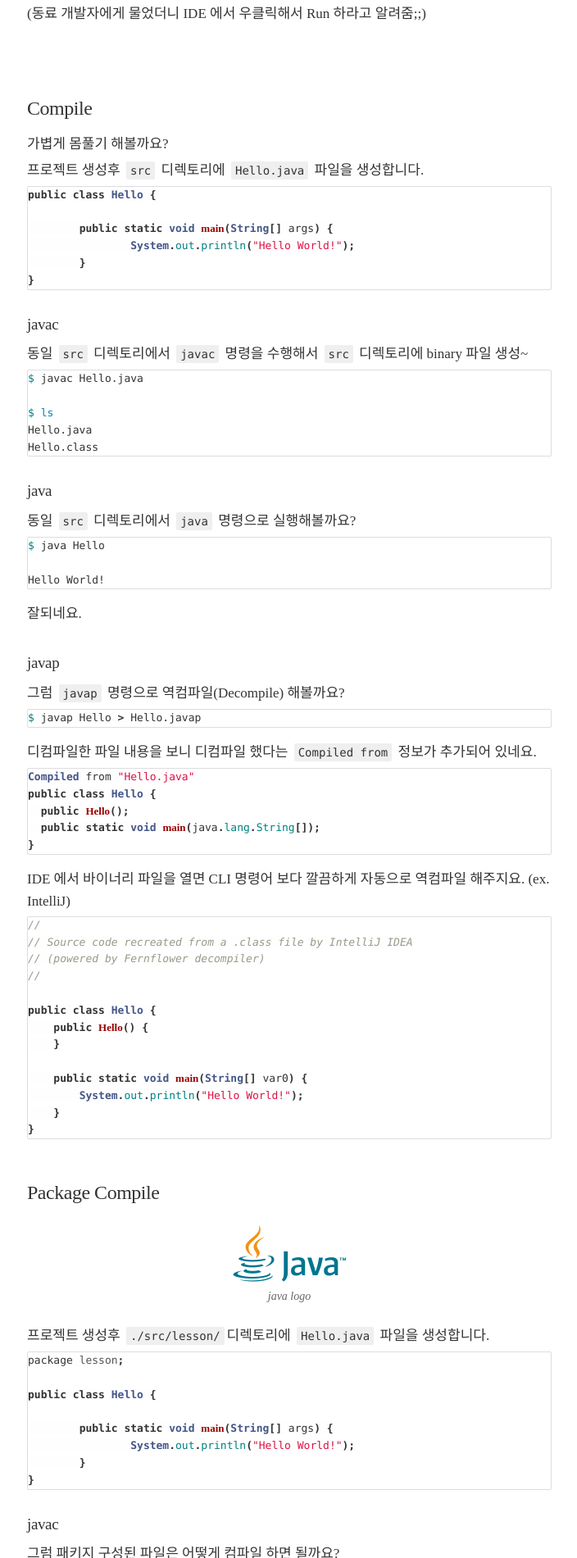
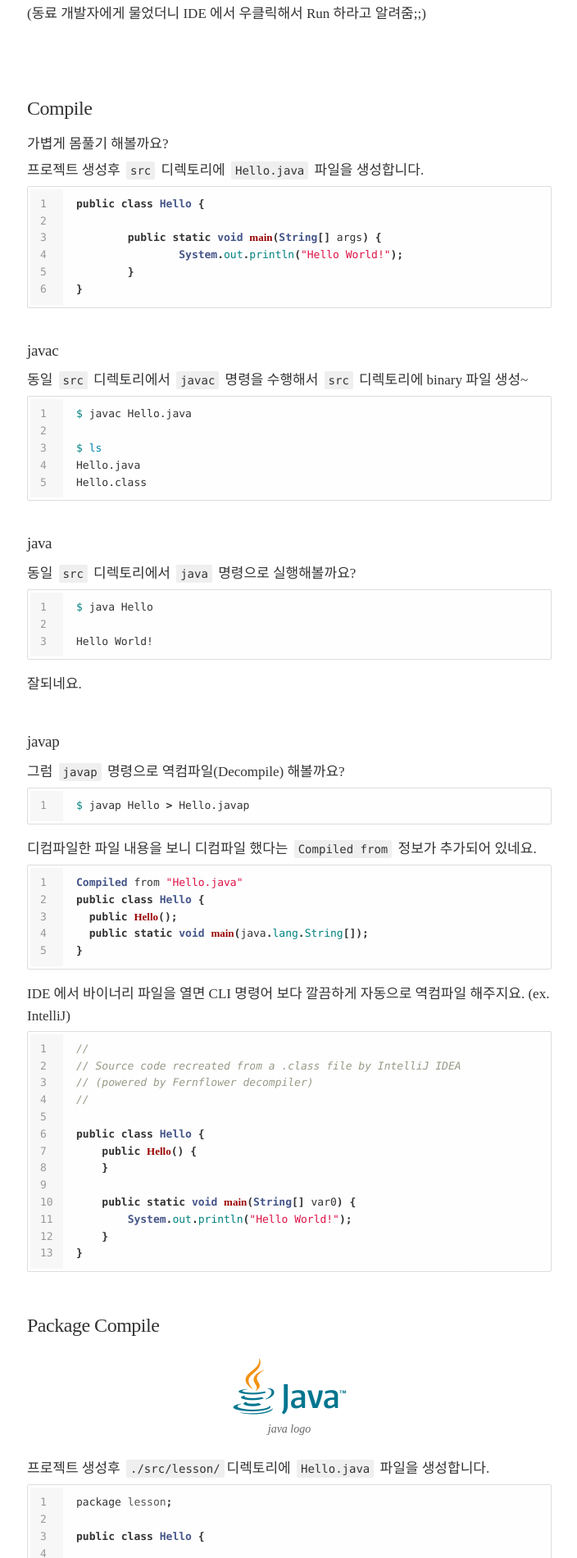
Before and after one commit to didalgus/didalgus.github.io, a Jekyll site: the page built from _posts/2019-07-22-How-to-compile-JAVA.markdown, in a window 1280 px wide. Shown: the part 658-2559 px from the top of the page at 82% size, without its empty margins (287-991 px from the left). Built offline with Jekyll 4.4.1, drawn with Linux system fonts in a browser that asks for light colours; nearby versions of some CDN libraries; some web fonts are replaced; the table of contents is made by our own code; some of the changed text lies outside the part shown.

Commit message:
How to compile java:modify

````diff
--- a/_posts/2019-07-22-How-to-compile-JAVA.markdown
+++ b/_posts/2019-07-22-How-to-compile-JAVA.markdown
@@ -30,36 +30,37 @@
 
 프로젝트 생성후 `src` 디렉토리에 `Hello.java` 파일을 생성합니다.
 
-```java
+{% highlight java linenos %}
 public class Hello {
 
 	public static void main(String[] args) {
 		System.out.println("Hello World!");
 	}
 }
-```
+{% endhighlight %}
 
 ### javac
 
 동일 `src` 디렉토리에서 `javac` 명령을 수행해서 `src` 디렉토리에 binary 파일 생성~
 
-```bash
+{% highlight bash linenos %}
 $ javac Hello.java
 
 $ ls
 Hello.java
 Hello.class
-```
+{% endhighlight %}
 
 ### java
 
 동일 `src` 디렉토리에서 `java` 명령으로 실행해볼까요?
 
-```bash
+{% highlight bash linenos %}
 $ java Hello
 
 Hello World!
-```
+{% endhighlight %}
+
 잘되네요.
 
 ### javap
@@ -67,22 +68,23 @@
 그럼 `javap` 명령으로 역컴파일(Decompile) 해볼까요?
 
 
-```bash
+{% highlight bash linenos %}
 $ javap Hello > Hello.javap
-```
+{% endhighlight %}
+
 디컴파일한 파일 내용을 보니 디컴파일 했다는 `Compiled from` 정보가 추가되어 있네요.
 
-```java
+{% highlight java linenos %}
 Compiled from "Hello.java"
 public class Hello {
   public Hello();
   public static void main(java.lang.String[]);
 }
-```
+{% endhighlight %}
 
 IDE 에서 바이너리 파일을 열면 CLI 명령어 보다 깔끔하게 자동으로 역컴파일 해주지요. (ex. IntelliJ)
 
-```java
+{% highlight java linenos %}
 //
 // Source code recreated from a .class file by IntelliJ IDEA
 // (powered by Fernflower decompiler)
@@ -96,7 +98,7 @@
         System.out.println("Hello World!");
     }
 }
-```
+{% endhighlight %}
 
 
 ## Package Compile
@@ -107,7 +109,7 @@
 
 프로젝트 생성후 `./src/lesson/`디렉토리에 `Hello.java` 파일을 생성합니다.
 
-```java
+{% highlight java linenos %}
 package lesson;
 
 public class Hello {
@@ -116,24 +118,23 @@
 		System.out.println("Hello World!");
 	}
 }
-```
+{% endhighlight %}
 
-### javac
+### Package javac
 
 그럼 패키지 구성된 파일은 어떻게 컴파일 하면 될까요?
 사실 위에 기본적인 명령과 동일합니다. 옵션은 취향껏(?) 넣으시면 되지요.
 
 <br>
 
-javac -d `클래스파일 빌드경로` `원본소스1 경로` `원본소스2 경로` ...
-javac -d `클래스파일 빌드경로` `소스경로/*.java`
+javac `-classpath` [라이브러리 경로] `-d` [클래스파일빌드] [원본소스1경로] [원본소스2 경로] ...
+javac `-classpath` [라이브러리 경로] `-d` [클래스파일빌드] [소스경로/*.java]
 
 <br>
 
-매뉴얼을 살펴보았습니다.
- -d 옵션없이 빌드 하는 경우 명령을 실행하는 위치에 바이너리 파일이 생성됩니다.
+매뉴얼을 볼까요?
 
-```bash
+{% highlight bash linenos %}
 $ man javac
 
 Standard Options
@@ -153,38 +154,69 @@
           If -d is not specified, javac puts the class file in the same directory as the source file.
 
           Note: The directory specified by -d is not automatically added to your user class path.
-```
+{% endhighlight %}
+
+- 노옵션 컴파일
+
+ -d 옵션없이 빌드 하는 경우 명령을 실행하는 위치에 바이너리 파일이 생성됩니다.
+위에 [예시](#javac)를 참고하세요.
+
+<br>
+
+- directory
+
+컴파일된 바이너리 파일들의 위치를 지정해볼까요?
+경로는 프로젝트 `/my-project/` root 디렉토리로 이동합니다.
+`-d bin` 옵션으로 바이너리 파일 위치를 지정해주세요.
+
+{% highlight bash linenos %}
+$ javac -d bin ./src/lesson/Hello.java
+  =
+$ javac -d ./bin ./src/lesson/*.java
+{% endhighlight %}
+
+bin 디렉토리에 가서 볼까요?
+`bin` 디렉토리 하위에 `lesson` 디렉토리와 `Hello.class` 파일이 생성되었네요.
+
+{% highlight bash linenos %}
+$ ll ./bin/lesson/
+
+-rw-r--r--  1 we  staff   425B  7 23 11:34 Hello.class
+{% endhighlight %}
+
+<br>
+
+- classpath
+
+servlet 라이브러리가 필요한 경우예요.
+
+{% highlight bash linenos %}
+$ javac -d build/classes/ -classpath /tomcat/lib/servlet-api.jar src/lesson/*.java
+{% endhighlight %}
+
+필요한 라이브러리가 여러개 인경우 각 jar 파일을 개별로 지정해줄수 있지요.
+
+{% highlight bash linenos %}
+$ javac -d build/ -classpath "./WebContent/WEB-INF/lib/mysql-connector-java-5.1.26-bin.jar:/tomcat/lib/servlet-api.jar" ./src/servlets/*.java
+{% endhighlight %}
+
+다 귀찮아~!
+{% highlight bash linenos %}
+$ javac -d build/ -classpath "./WebContent/WEB-INF/lib/*:/tomcat/lib/*" ./src/servlets/*.java
+{% endhighlight %}
 
 
 
-경로는 프로젝트 `/my-project/` root 디렉토리로 이동합니다.
-
-```bash
-$ javac -d ./bin ./src/lesson/Hello.java
-  =
-$ javac -d ./bin ./src/lesson/*.java
-```
-
-bin 디렉토리에 가서 볼까요?
-비어있던 `bin` 디렉토리 하위에 `lesson` 디렉토리와 `Hello.class` 파일이 생성되었네요.
-
-```bash
-$ ll ./bin/lesson/
-
--rw-r--r--  1 we  staff   425B  7 23 11:34 Hello.class
-```
-
-
-### java
+### Package java
 
 
 "에러를~ 피하고~ 싶었어~ 아무리 애를써도~"
 
-```bash
+{% highlight bash linenos %}
 $ java Hello
 
 오류: 기본 클래스 Hello을(를) 찾거나 로드할 수 없습니다.
-```
+{% endhighlight %}
 
 명령어 기본 사용법입니다.
 java -classpath `클래스파일경로` `패키지명.클래스이름`
@@ -194,17 +226,17 @@
 `클래스파일 빌드경로`로 지정한 `bin` 디렉토리로 이동합니다.
 패키지 파일을 실행해 볼까요?
 
-```bash
+{% highlight bash linenos %}
 $ java lesson/Hello
 Hello World!
 
 $ java lesson.Hello
 Hello World!
-```
+{% endhighlight %}
 
 패키지명으로 호출해도 되고 디렉토리경로로 호출해도 되는군요.
 
-```bash
+{% highlight bash linenos %}
 $ man java
 
     -classpath classpath
@@ -214,18 +246,25 @@
 
           If -classpath and -cp are not used and CLASSPATH is not set, the user class path consists of the current directory (.).
 
-```
+{% endhighlight %}
+
 `bin` 디렉토리로 이동하지 않고 `classpath` 를 지정해서 실행하는 방법도 있습니다.
 
 실행해볼까요?
 
-```bash
+{% highlight bash linenos %}
 $ java -classpath ./bin/ lesson.Hello
 Hello World!
-```
+{% endhighlight %}
 
 
 ## IDE classpath
 
-인텔리제이 기본 output 경로 : /project-root/out/
-이클립스 기본 output 경로 : /project-root/bin/
+IDE별 Output 기본경로는 아래와 같지요.
+
+{:.table.table-key-value-60}
+
+| IDE | pwd |
+|---|---|
+|인텔리제이 | /project-root/out/ |
+|이클립스 | /project-root/bin/ |
--- a/css/main.sass
+++ b/css/main.sass
@@ -428,7 +428,7 @@
       line-height: 1.3
       margin: 0
       font-family: $font-sans
-      margin-top: 30px
+      margin-top: 40px
       margin-bottom: 10px
     h2, h1
       letter-spacing: -0.02em
````
